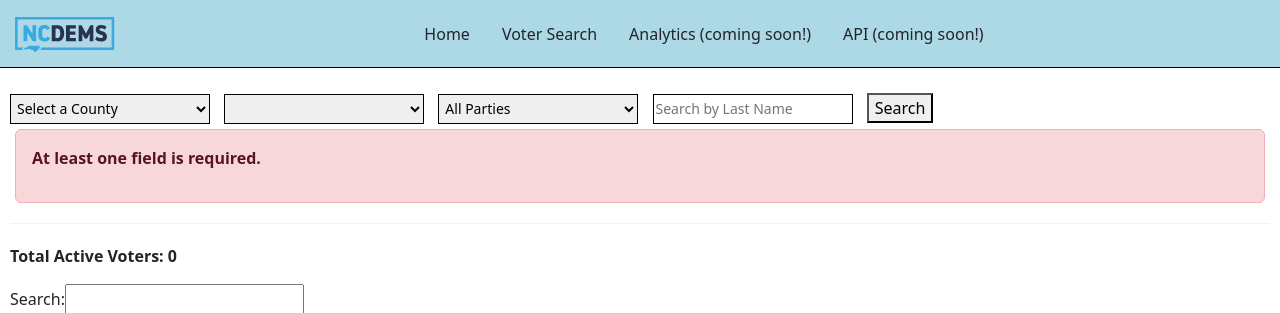
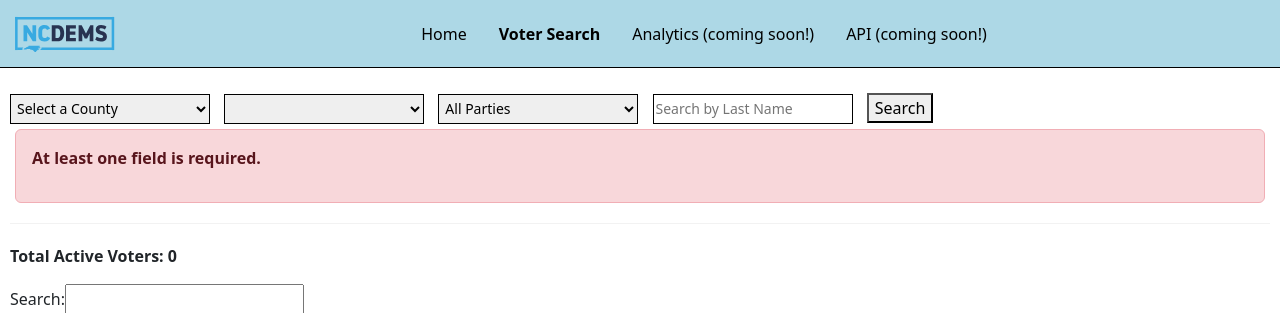
Before and after one commit to sgrote14/git-nc-voter, a Django app: page /voters/ in a window 1280 px wide. Shown: the top 313 px of the page. Run offline with Django 4.2, Linux system fonts and the light colour scheme; lists and menus that the app fills with data are empty; some libraries are stand-ins or nearby versions.

Commit message:
Adding placeholders for analytics and api views

```diff
--- a/django_project/django_project/static/css/style.css
+++ b/django_project/django_project/static/css/style.css
@@ -60,3 +60,11 @@
 .navbar {
     border-bottom: 1px solid black; /* Change color and thickness as needed */
 }
+
+.nav-link {
+    color: black;
+}
+
+.nav-item.active {
+    font-weight: bold;
+}
--- /dev/null
+++ b/django_project/voter_profiles/templates/analytics.html
@@ -0,0 +1,4 @@
+{% extends 'base.html' %}
+{% block content %}
+  <h2>Analytics Coming Soon!!</h2>
+{% endblock %}
--- /dev/null
+++ b/django_project/voter_profiles/templates/api.html
@@ -0,0 +1,4 @@
+{% extends 'base.html' %}
+{% block content %}
+  <h2>API Coming Soon!!</h2>
+{% endblock %}
--- a/django_project/voter_profiles/templates/base.html
+++ b/django_project/voter_profiles/templates/base.html
@@ -27,3 +27,19 @@
 
     </body>
 </html>
+<script>
+    var currentUrl = window.location.pathname;
+    console.log(currentUrl)
+    // Get all navigation links
+    var navLinks = document.querySelectorAll('nav ul li a');
+    console.log(navLinks)
+    // Loop through each link
+    navLinks.forEach(function(link) {
+        // Check if the link's href matches the current URL
+        console.log(link)
+        if (link.getAttribute('href') === currentUrl) {
+            // Add the 'active' class to the parent <li> element
+            link.parentNode.classList.add('active');
+        }
+    });
+</script>
--- a/django_project/voter_profiles/templates/partials/_header.html
+++ b/django_project/voter_profiles/templates/partials/_header.html
@@ -3,10 +3,10 @@
   <img src = "{% static 'NCDP_logo.svg' %}" style="max-width: 10%; height: auto" />
   <div class="collapse navbar-collapse justify-content-center navbar-bottom-divider">
     <ul class="nav nav-fill">
-      <li class="nav-item"><a class='nav-link text-dark' href="{% url 'home' %}">Home</a></li>
-      <li class="nav-item"><a class='nav-link text-dark' href="{% url 'voters' %}">Voter Search</a></li>
-      <li class="nav-item"><a class='nav-link text-dark' href="#">Analytics (coming soon!)</a></li>
-      <li class="nav-item"><a class='nav-link text-dark' href="#">API (coming soon!)</a></li>
+      <li class="nav-item"><a class='nav-link' href="{% url 'home' %}">Home</a></li>
+      <li class="nav-item"><a class='nav-link' href="{% url 'voters' %}">Voter Search</a></li>
+      <li class="nav-item"><a class='nav-link' href="{% url 'analytics' %}">Analytics (coming soon!)</a></li>
+      <li class="nav-item"><a class='nav-link' href="{% url 'api' %}">API (coming soon!)</a></li>
     </ul>
   </div>
 </nav>
--- a/django_project/voter_profiles/templates/voter_detail.html
+++ b/django_project/voter_profiles/templates/voter_detail.html
@@ -22,7 +22,6 @@
             <th>Phone Number</th>
             <th>Registration Date</th>
             <th>Party</th>
-            <th>Birth Year</th>
         </thead>
         <tbody>
         <tr>
@@ -39,6 +38,7 @@
             <td>{{ voter_info.birth_year }}</td>
         </tr>
         </tbody>
+        <th>Birth Year</th>
     </table>
     <br>
     <h3>Voter History</h3>
--- a/django_project/voter_profiles/urls.py
+++ b/django_project/voter_profiles/urls.py
@@ -6,5 +6,7 @@
     path('voters/', views.voter_search, name='voters'),
     path('voters/<str:ncid>/', views.voter_detail, name='voter_detail'),
     path('county/<int:county_id>/', views.county_view, name='county_view'),
-    path('get_precincts/', views.get_precincts, name='get_precincts')
+    path('get_precincts/', views.get_precincts, name='get_precincts'),
+    path('analytics/', views.analytics, name='analytics'),
+    path('api/', views.api, name='api')
 ]
--- a/django_project/voter_profiles/views.py
+++ b/django_project/voter_profiles/views.py
@@ -117,3 +117,11 @@
         print(voter.election_date)
 
     return render(request, 'voter_detail.html', context)
+
+
+def analytics(request):
+    return render(request, 'analytics.html')
+
+
+def api(request):
+    return render(request, 'api.html')
```
